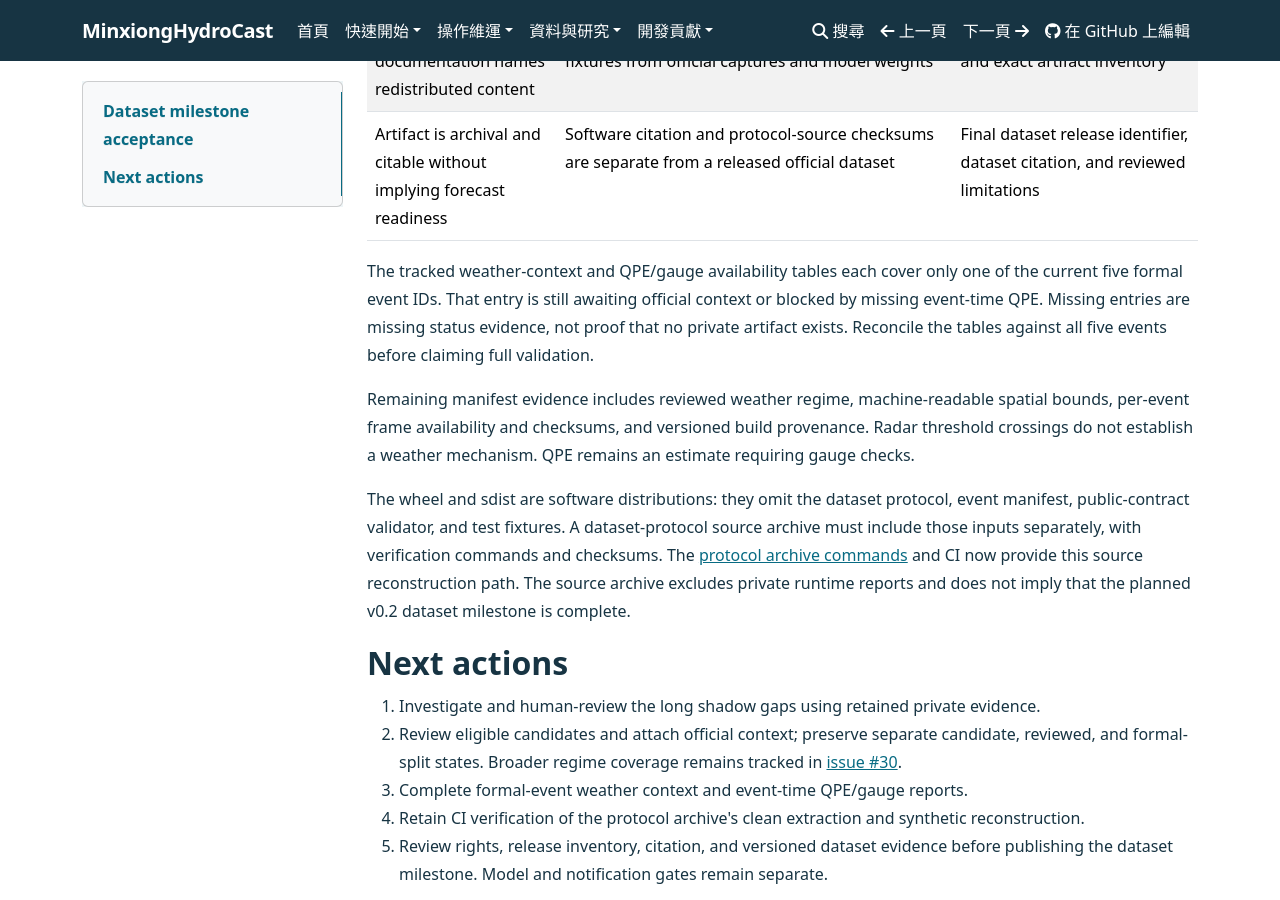
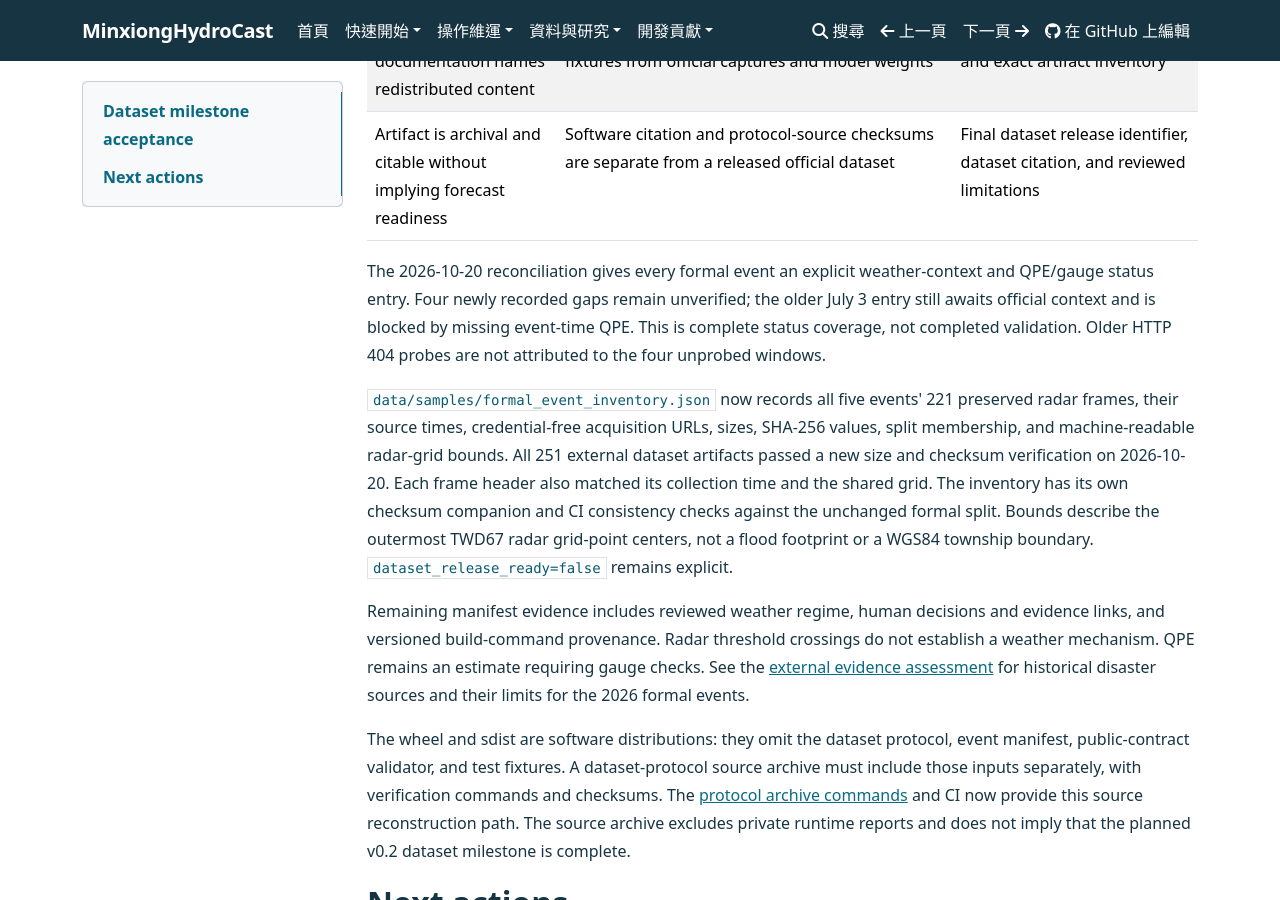
Before and after one commit to KageRyo/MinxiongHydroCast, an MkDocs documentation site: the page built from docs/dataset_acceptance.md, in a window 1280 px wide and 900 px high, scrolled down 712 px. Built offline with MkDocs 1.6.1, drawn with Linux system fonts in a browser that asks for light colours.

Commit message:
data: inventory formal radar frames and reconcile evidence gaps (#52)
* data: inventory formal radar frames and reconcile evidence gaps

* docs: verify original WRA report and retain spatial discrepancies

```diff
--- a/docs/dataset_acceptance.md
+++ b/docs/dataset_acceptance.md
@@ -13,14 +13,24 @@ it does not certify a released official dataset or forecast readiness.
 | Release documentation names redistributed content | Protocol distinguishes contracts and synthetic fixtures from official captures and model weights | Version-specific release notes and exact artifact inventory |
 | Artifact is archival and citable without implying forecast readiness | Software citation and protocol-source checksums are separate from a released official dataset | Final dataset release identifier, dataset citation, and reviewed limitations |
 
-The tracked weather-context and QPE/gauge availability tables each cover only one of the current
-five formal event IDs. That entry is still awaiting official context or blocked by missing
-event-time QPE. Missing entries are missing status evidence, not proof that no private artifact
-exists. Reconcile the tables against all five events before claiming full validation.
+The 2026-10-20 reconciliation gives every formal event an explicit weather-context and QPE/gauge
+status entry. Four newly recorded gaps remain unverified; the older July 3 entry still awaits
+official context and is blocked by missing event-time QPE. This is complete status coverage, not
+completed validation. Older HTTP 404 probes are not attributed to the four unprobed windows.
 
-Remaining manifest evidence includes reviewed weather regime, machine-readable spatial bounds,
-per-event frame availability and checksums, and versioned build provenance. Radar threshold
-crossings do not establish a weather mechanism. QPE remains an estimate requiring gauge checks.
+`data/samples/formal_event_inventory.json` now records all five events' 221 preserved radar frames,
+their source times, credential-free acquisition URLs, sizes, SHA-256 values, split membership,
+and machine-readable radar-grid bounds. All 251 external dataset artifacts passed a new size and
+checksum verification on 2026-10-20. Each frame header also matched its collection time and the
+shared grid. The inventory has its own checksum companion and CI consistency checks against the
+unchanged formal split. Bounds describe the outermost TWD67 radar grid-point centers, not a flood
+footprint or a WGS84 township boundary. `dataset_release_ready=false` remains explicit.
+
+Remaining manifest evidence includes reviewed weather regime, human decisions and evidence links,
+and versioned build-command provenance. Radar threshold crossings do not establish a weather
+mechanism. QPE remains an estimate requiring gauge checks. See the
+[external evidence assessment](external_disaster_evidence.md) for historical disaster sources and
+their limits for the 2026 formal events.
 
 The wheel and sdist are software distributions: they omit the dataset protocol, event
 manifest, public-contract validator, and test fixtures. A dataset-protocol source archive must
--- a/mkdocs.yml
+++ b/mkdocs.yml
@@ -57,6 +57,7 @@ nav:
       - 資料資產: data_assets.md
       - 資料集協定: v0.2_dataset_protocol.md
       - 資料集驗收: dataset_acceptance.md
+      - 歷史災害證據: external_disaster_evidence.md
       - 事件蒐集與審查: continuous_event_evidence.md
       - 事件切分: event_splits.md
       - 雷達轉換: radar_tensor_conversion.md
```
Also changed, not shown: docs/external_disaster_evidence.md (added, +65 -0 lines), docs/v0.2_dataset_protocol.md (+9 -0 lines), 5 other files.
